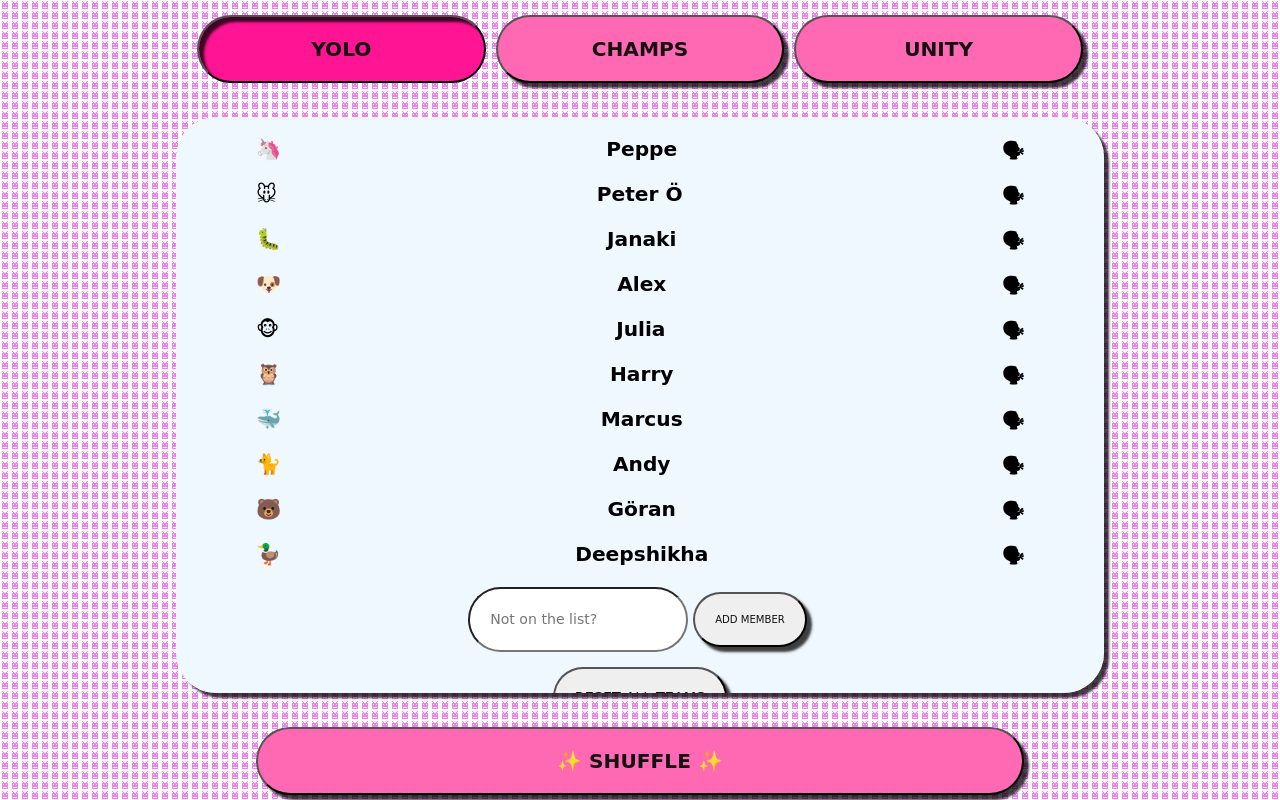
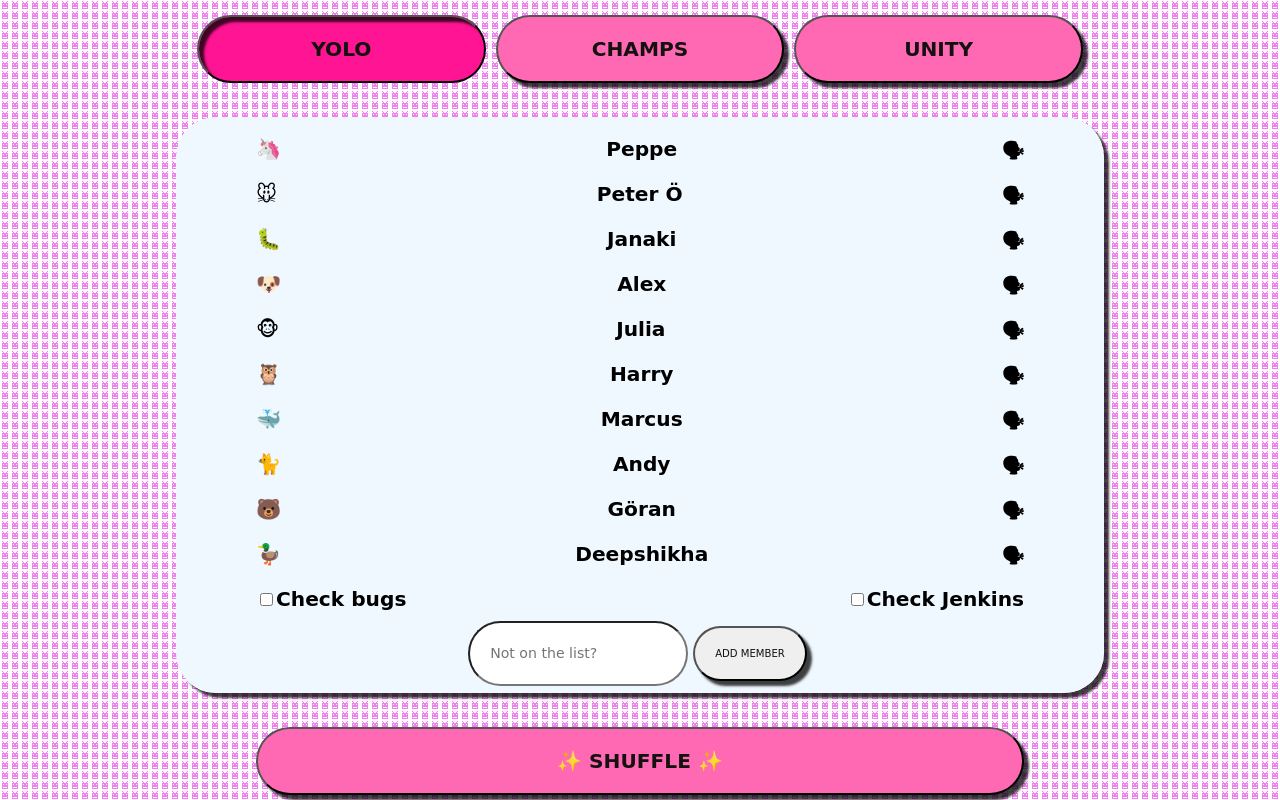
Before and after one commit to cahrsjo/StandupShuffle, a React (Create React App) app: page / in a window 1280 px wide. Built offline with nearby package versions, Linux system fonts and the light colour scheme.

Commit message:
less confetti, add checkbox for jira and jenkins

```diff
--- a/src/StandupContainer.js
+++ b/src/StandupContainer.js
@@ -204,6 +204,7 @@ function StandupContainer() {
         <>
           {members.every((m) => m.done) && (
             <Confetti
+              numberOfPieces={100}
               width={window.innerWidth}
               height={window.window.innerHeight}
             />
@@ -270,6 +271,22 @@ function StandupContainer() {
               );
             })}
             <li>
+              <div
+                style={{
+                  display: "flex",
+                  justifyContent: "space-between",
+                  marginBottom: "10px",
+                }}
+              >
+                <div>
+                  <input type="checkbox" />
+                  <span>Check bugs</span>
+                </div>
+                <div>
+                  <input type="checkbox" />
+                  <span>Check Jenkins</span>
+                </div>
+              </div>
               <form onSubmit={submitNewMember}>
                 <input
                   type="text"
```
